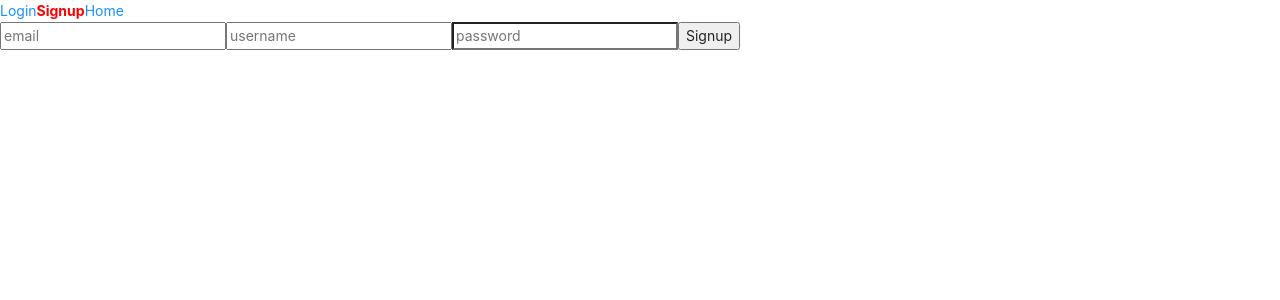
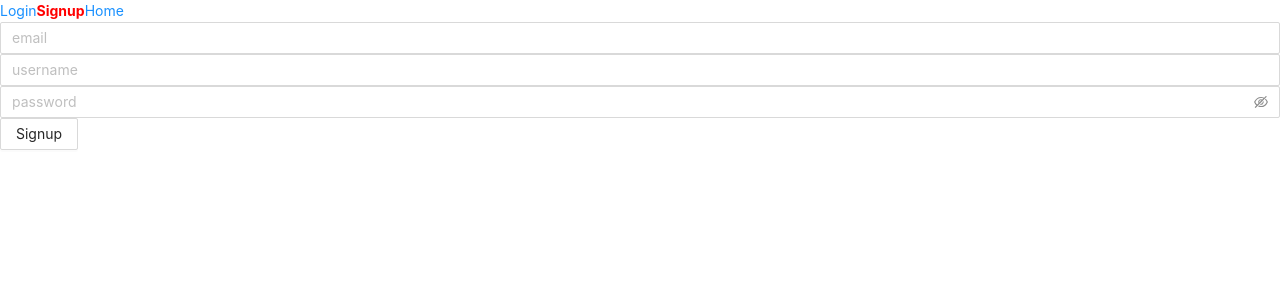
Before and after one commit to Fomiller/Gym-Bro, a React (Create React App) app in the folder client/: page /signup in a window 1280 px wide. Shown: the top 300 px of the page. Built offline with nearby package versions, Linux system fonts and the light colour scheme.

Commit message:
updated input and button elements to be antd components

```diff
--- a/client/src/components/login/index.js
+++ b/client/src/components/login/index.js
@@ -2,6 +2,7 @@ import React, { useRef } from 'react';
 import { useGlobalContext } from '../../utils/globalContext';
 import { login } from '../../utils/API';
 import { Redirect } from 'react-router-dom';
+import { Button, Input } from 'antd';
 
 export default function LoginForm() {
   const [state, dispatch] = useGlobalContext();
@@ -32,16 +33,16 @@ export default function LoginForm() {
     return (
       <div>
         <form>
-        <input
+        <Input
           ref={emailRef}
           placeholder="email"
           />
-          <input
+          <Input.Password
           ref={passwordRef}
-          type='password'
           placeholder="password"
           />
-          <button onClick={handleSubmit}>Login</button>
+          {/* <button onClick={handleSubmit}>Login</button> */}
+          <Button onClick={handleSubmit}>Login</Button>
         </form>
       </div>
     )
--- a/client/src/components/signup/index.js
+++ b/client/src/components/signup/index.js
@@ -2,6 +2,7 @@ import React, { useRef } from 'react';
 import { createUser } from '../../utils/API';
 import { useGlobalContext } from '../../utils/globalContext';
 import { Redirect } from 'react-router-dom';
+import { Button, Input } from 'antd';
 
 export default function SignupForm() {
   const [state, dispatch] = useGlobalContext();
@@ -39,20 +40,19 @@ export default function SignupForm() {
     return (
       <div>
         <form>
-          <input
+          <Input
           ref={emailRef}
           placeholder="email"
           />
-          <input
+          <Input
           ref={usernameRef}
           placeholder="username"
           />
-          <input
+          <Input.Password
           ref={passwordRef}
-          type="password"
           placeholder="password"
           />
-          <button onClick={handleSubmit}>Signup</button>
+          <Button onClick={handleSubmit}>Signup</Button>
         </form>
       </div>
     );
```
